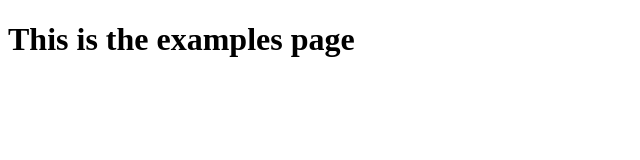
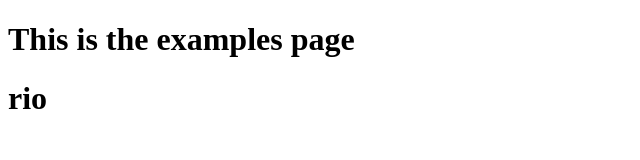
Before and after one commit to mmaciasjr/oriamsProject, a Gatsby site: page /examples in a window 1280 px wide. Shown: the full height of the page, 0-640 px from the left. Built offline with nearby package versions, Linux system fonts and the light colour scheme; Gatsby itself is replaced by a stand-in of ours.

Commit message:
added graphQL StaticQuery hook and added Header.js component file.

```diff
--- a/src/examples/header.js
+++ b/src/examples/Header.js
@@ -18,7 +18,11 @@ const ComponentName = () => {
       }
     }
   `)
-  return <pre>{JSON.stringify(data, null, 4)}</pre>
+  return (
+    <div>
+    <h1>{data.site.siteMetadata.person.name}</h1>
+    </div>
+  )
 }
 
 export default ComponentName
--- a/src/pages/examples.js
+++ b/src/pages/examples.js
@@ -1,9 +1,11 @@
 import React from 'react'
+import Header from '../examples/Header'
 
 const examples = () => {
   return (
   <div>
     <h1>This is the examples page</h1>
+    <Header />
   </div>
   )
 }
```
